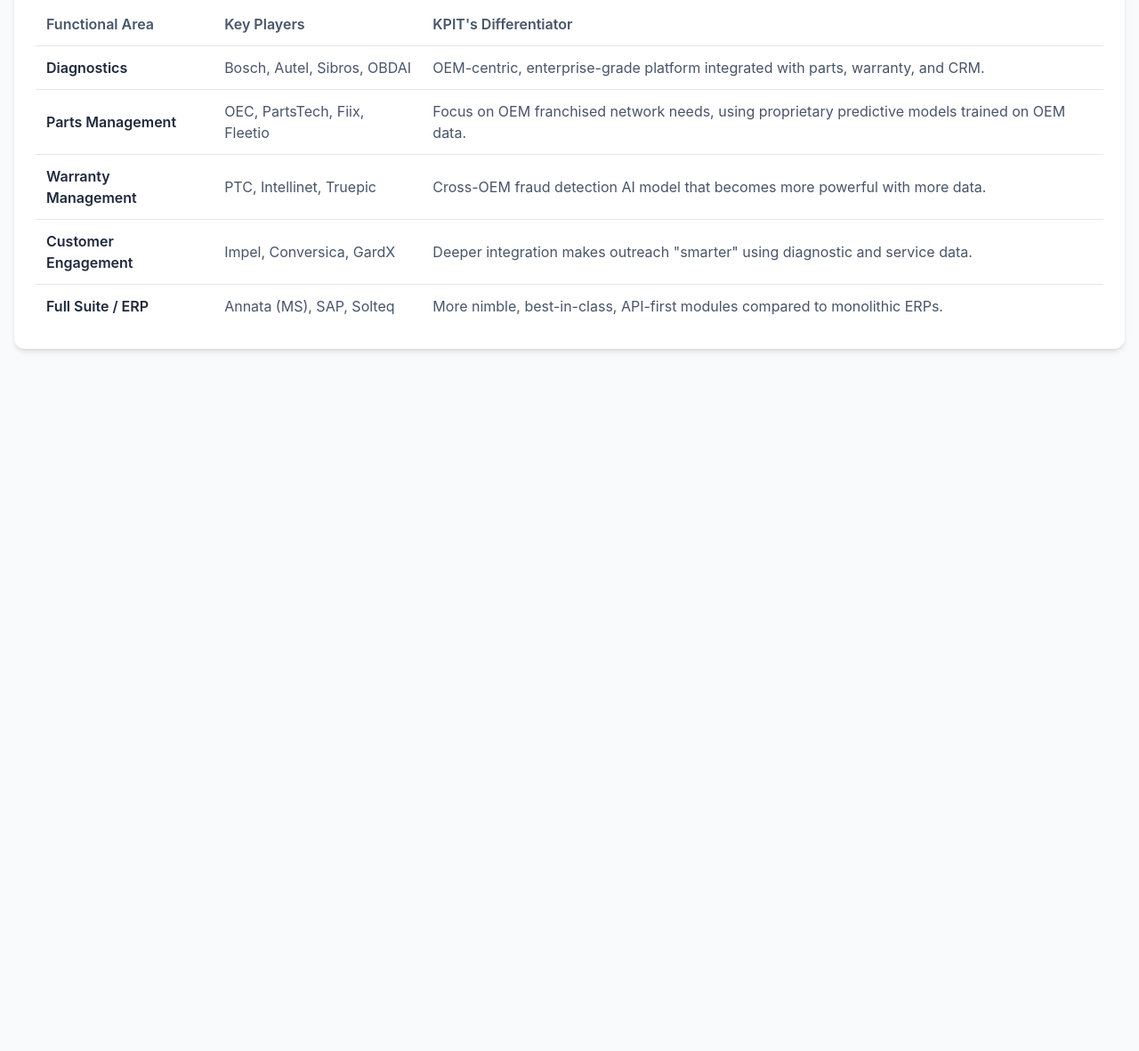
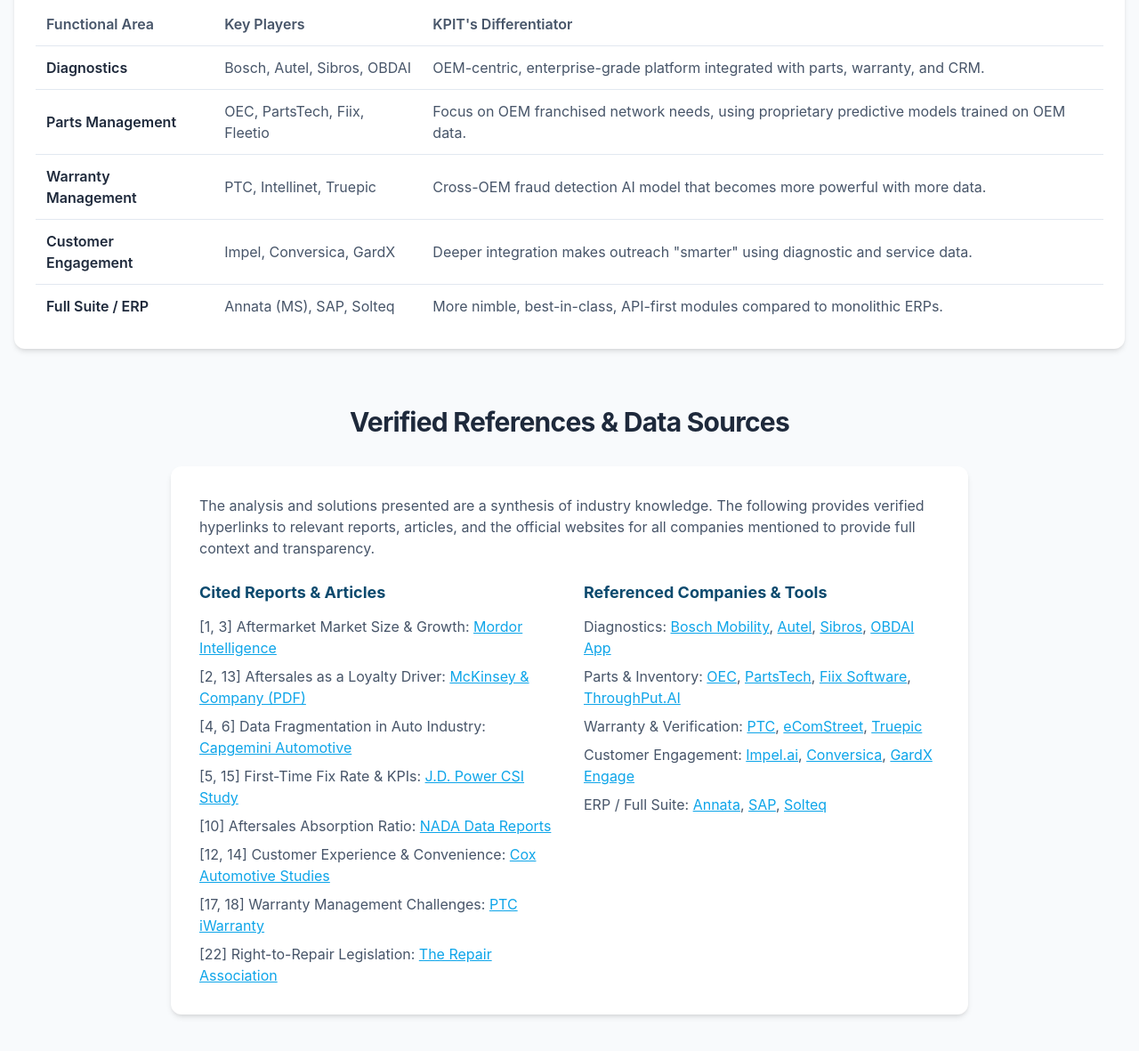
Before and after one commit to manojnair007/aftersales, a plain HTML site: page index.html in a window 1280 px wide. Shown: the part 2279-3460 px from the top of the page at 89% size. Before the commit the page ends 2719 px from the top, so only its background shows below. Drawn offline with nearby package versions, Linux system fonts and the light colour scheme.

Commit message:
Update index.html

```diff
--- a/index.html
+++ b/index.html
@@ -4,16 +4,6 @@
     <meta charset="UTF-8">
     <meta name="viewport" content="width=device-width, initial-scale=1.0">
     <title>KPIT Aftersales: Interactive SaaS & AI Opportunity Analysis</title>
-    <!-- Chosen Palette: Warm Neutral Harmony -->
-    <!-- Application Structure Plan: The SPA is designed as a top-down strategic dashboard. It starts with a high-level summary of the market challenge, then guides the user to the four core 'Pain Points'. These pain points act as interactive filters for the main section: a gallery of the five 'Proposed Solutions'. Clicking a solution opens a detailed modal with a process flow and a dynamic radar chart for comparative analysis. This structure was chosen over a linear report format to allow users to explore solutions based on the specific business problems they solve, promoting a user-centric, non-linear discovery path that is more engaging and intuitive for strategic decision-making. The application concludes with an interactive competitive landscape and a visual 'Go-to-Market' strategy. -->
-    <!-- Visualization & Content Choices:
-        - Market Challenge (Inform): Key stats are presented in high-contrast cards. Goal: Quickly establish the business context.
-        - Pain Points (Organize/Filter): Interactive cards with icons. Goal: Frame the problems and serve as the primary navigation/filtering mechanism for the solutions. Interaction: Click to filter. Method: HTML/CSS/JS.
-        - Proposed Solutions (Compare/Inform): A filterable grid of cards. Goal: Allow users to compare potential products at a glance. Interaction: Filter buttons and clickable cards. Method: HTML/CSS/JS.
-        - Solution Details (Inform/Compare): A modal view with a 'How it Works' process flow (HTML/Tailwind) and a dynamic radar chart (Chart.js/Canvas). Goal: Provide deep insight into each solution and enable multi-attribute comparison. Interaction: The chart is dynamically generated. Justification: A radar chart is ideal for comparing multiple quantitative/qualitative metrics (value, data dependency, etc.) for a single item.
-        - Competitive Landscape (Compare): Interactive table. Goal: Make dense competitor data easy to parse. Interaction: Row hover/selection. Method: HTML/Tailwind/JS.
-        - Go-to-Market Strategy (Inform): A visual flowchart. Goal: Clearly communicate the recommended strategic path. Method: HTML/Tailwind. -->
-    <!-- CONFIRMATION: NO SVG graphics used. NO Mermaid JS used. -->
     <script src="https://cdn.tailwindcss.com"></script>
     <script src="https://cdn.jsdelivr.net/npm/chart.js"></script>
     <style>
@@ -25,6 +15,8 @@
         .modal-backdrop { transition: opacity 0.3s ease-in-out; }
         .modal-content { transition: transform 0.3s ease-in-out, opacity 0.3s ease-in-out; }
         .chart-container { position: relative; width: 100%; max-width: 500px; margin-left: auto; margin-right: auto; height: 350px; max-height: 400px; }
+        .reference-link { color: #0ea5e9; text-decoration: underline; }
+        .reference-link:hover { color: #0284c7; }
     </style>
 </head>
 <body class="bg-slate-50 text-slate-800">
@@ -76,7 +68,7 @@
             </div>
         </section>
 
-        <section id="competition">
+        <section id="competition" class="mb-12 md:mb-16">
             <h2 class="section-title text-center mb-8">Competitive Landscape</h2>
             <p class="text-center text-slate-600 max-w-3xl mx-auto mb-10">The aftersales tech market is crowded with point solutions. KPIT's strategic advantage lies not in competing with every player individually, but in offering the **connective tissue**—a modern, integrated platform that breaks down the very silos these point solutions often reinforce.</p>
             <div class="bg-white p-4 sm:p-6 rounded-xl shadow-md overflow-x-auto">
@@ -91,6 +83,39 @@
                     <tbody id="competitionContainer">
                     </tbody>
                 </table>
+            </div>
+        </section>
+
+        <section id="references" class="mb-12 md:mb-16">
+            <h2 class="section-title text-center mb-8">Verified References & Data Sources</h2>
+            <div class="bg-white p-6 md:p-8 rounded-xl shadow-md max-w-4xl mx-auto">
+                <p class="text-slate-600 mb-6">The analysis and solutions presented are a synthesis of industry knowledge. The following provides verified hyperlinks to relevant reports, articles, and the official websites for all companies mentioned to provide full context and transparency.</p>
+
+                <div class="grid grid-cols-1 md:grid-cols-2 gap-8">
+                    <div>
+                        <h3 class="font-bold text-lg text-sky-900 mb-3">Cited Reports & Articles</h3>
+                        <ul class="space-y-2 text-slate-600">
+                            <li>[1, 3] Aftermarket Market Size & Growth: <a href="https://www.mordorintelligence.com/industry-reports/automotive-nvh-materials-market" target="_blank" class="reference-link">Mordor Intelligence</a></li>
+                            <li>[2, 13] Aftersales as a Loyalty Driver: <a href="https://www.mckinsey.com/~/media/mckinsey/industries/automotive%20and%20assembly/our%20insights/the%20changing%20aftermarket%20game%20and%20how%20automotive%20suppliers%20can%20benefit%20from%20arising%20opportunities/the-changing-aftermarket-game.pdf" target="_blank" class="reference-link">McKinsey & Company (PDF)</a></li>
+                            <li>[4, 6] Data Fragmentation in Auto Industry: <a href="https://www.capgemini.com/industries/automotive/" target="_blank" class="reference-link">Capgemini Automotive</a></li>
+                            <li>[5, 15] First-Time Fix Rate & KPIs: <a href="https://www.cars.com/articles/2023-j-d-power-customer-service-index-study-lexus-excels-evs-struggle-463324/" target="_blank" class="reference-link">J.D. Power CSI Study</a></li>
+                            <li>[10] Aftersales Absorption Ratio: <a href="https://www.nada.org/nada/research-data/nada-data" target="_blank" class="reference-link">NADA Data Reports</a></li>
+                            <li>[12, 14] Customer Experience & Convenience: <a href="https://www.coxautoinc.com/learning-center/tag/service-industry-study/" target="_blank" class="reference-link">Cox Automotive Studies</a></li>
+                            <li>[17, 18] Warranty Management Challenges: <a href="https://www.ptc.com/en/products/iwarranty" target="_blank" class="reference-link">PTC iWarranty</a></li>
+                            <li>[22] Right-to-Repair Legislation: <a href="https://www.repair.org/" target="_blank" class="reference-link">The Repair Association</a></li>
+                        </ul>
+                    </div>
+                    <div>
+                        <h3 class="font-bold text-lg text-sky-900 mb-3">Referenced Companies & Tools</h3>
+                        <ul class="space-y-2 text-slate-600">
+                            <li>Diagnostics: <a href="https://www.bosch-mobility.com/" target="_blank" class="reference-link">Bosch Mobility</a>, <a href="https://www.autel.com/" target="_blank" class="reference-link">Autel</a>, <a href="https://www.sibros.tech/" target="_blank" class="reference-link">Sibros</a>, <a href="https://play.google.com/store/apps/details?id=com.ontarioanalytics.obdai" target="_blank" class="reference-link">OBDAI App</a></li>
+                            <li>Parts & Inventory: <a href="https://oeconnection.com/" target="_blank" class="reference-link">OEC</a>, <a href="https://partstech.com/" target="_blank" class="reference-link">PartsTech</a>, <a href="https://www.fiixsoftware.com/" target="_blank" class="reference-link">Fiix Software</a>, <a href="https://throughput.ai/" target="_blank" class="reference-link">ThroughPut.AI</a></li>
+                            <li>Warranty & Verification: <a href="https://www.ptc.com/" target="_blank" class="reference-link">PTC</a>, <a href="https://www.ecomstreet.com/automotive-warranty-management-software-solutions" target="_blank" class="reference-link">eComStreet</a>, <a href="https://truepic.com/" target="_blank" class="reference-link">Truepic</a></li>
+                            <li>Customer Engagement: <a href="https://impel.ai/" target="_blank" class="reference-link">Impel.ai</a>, <a href="https://www.conversica.com/" target="_blank" class="reference-link">Conversica</a>, <a href="https://www.gardxengage.com/products/after-sales" target="_blank" class="reference-link">GardX Engage</a></li>
+                            <li>ERP / Full Suite: <a href="https://annata.net/" target="_blank" class="reference-link">Annata</a>, <a href="https://www.sap.com/india/index.html" target="_blank" class="reference-link">SAP</a>, <a href="https://www.solteq.com/" target="_blank" class="reference-link">Solteq</a></li>
+                        </ul>
+                    </div>
+                </div>
             </div>
         </section>
 
```
